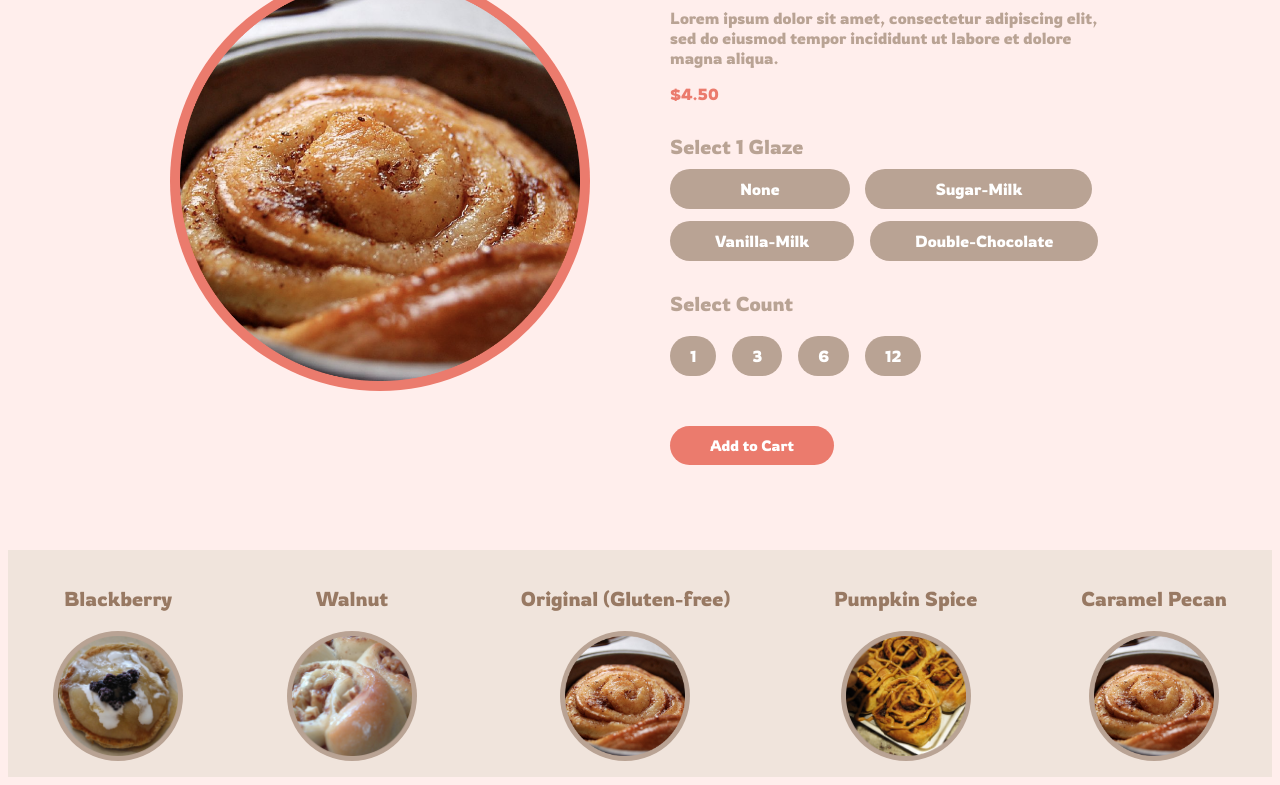
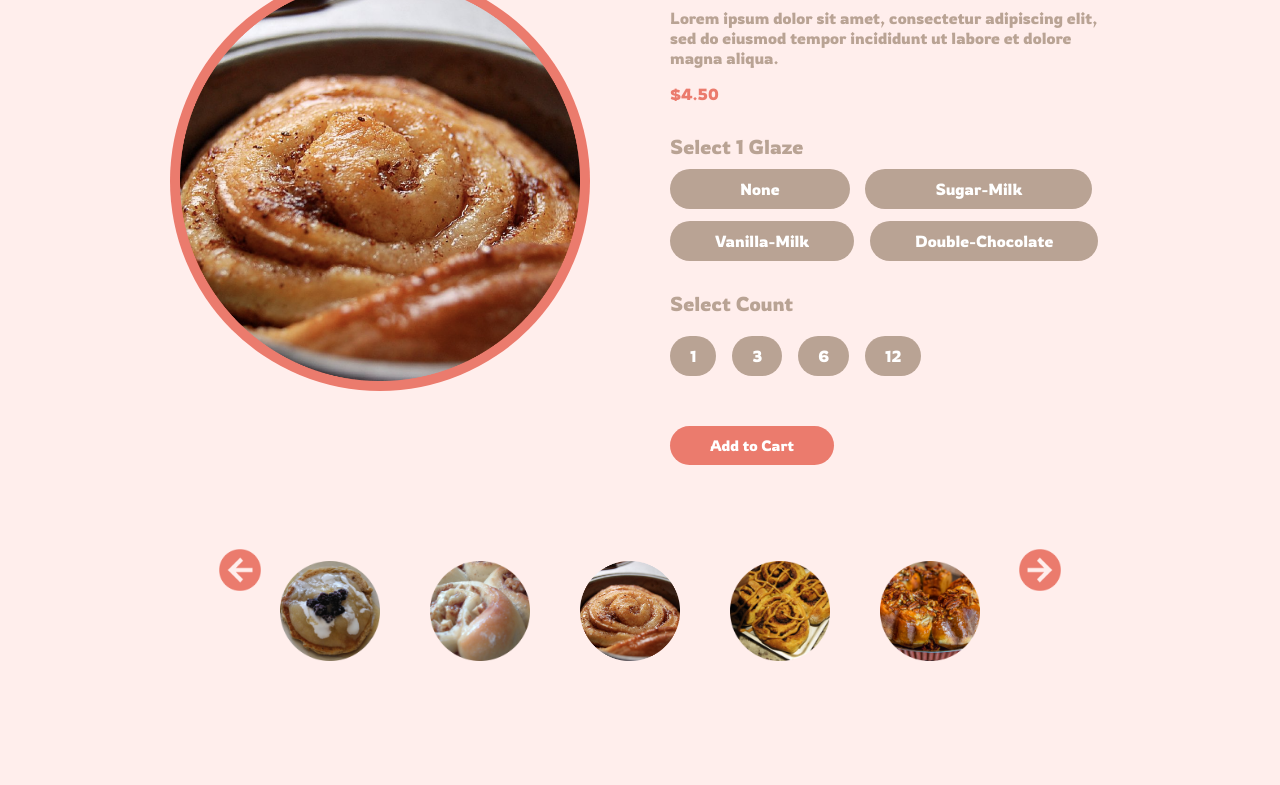
Before and after one commit to yunjichung/homework_6b, a plain HTML site: page product.html in a window 1280 px wide. Shown: the part 229-1014 px from the top of the page. After the commit the page ends 982 px from the top, so only its background shows below. Drawn offline with Linux system fonts and the light colour scheme.

Commit message:
carousel

```diff
--- /dev/null
+++ b/carousel.js
@@ -0,0 +1,7 @@
+$("#leftbutton").click(function(){
+    $(".car_rolls li").eq(0).insertAfter(".car_rolls li:last-child");
+});
+
+$("#rightbutton").click(function(){
+    $(".car_rolls li").eq(-1).insertBefore(".car_rolls li:first-child");
+});
--- a/product.css
+++ b/product.css
@@ -219,3 +219,42 @@ a {
   background-color: #F0E4DC;
   color: #B9A394;
 }
+
+
+/* CAROUSEL */
+
+.car_container{
+    width:850px; height:200px; position:relative;
+    margin:80px auto 0 auto;
+}
+
+.car_button{
+    display:block; position:absolute;
+    width:50px; height:50px;
+    border: none;
+}
+
+#leftbutton {
+    background:url(images/left.png);
+    no-repeat center center;
+    background-size:50px; left:0;
+}
+
+#rightbutton {
+    background:url(images/right.png);
+    no-repeat center center;
+    background-size:50px; right:0;
+}
+
+.car_rolls{
+    width:100%; height:100%;
+    overflow:hidden;
+}
+
+.car_rolls li {float:left; text-align:center;
+    width:150px;
+}
+
+.car_image {
+    width:100px;
+}
--- a/product.html
+++ b/product.html
@@ -8,6 +8,7 @@
         <link rel="preconnect" href="https://fonts.gstatic.com" crossorigin>
         <link href="https://fonts.googleapis.com/css2?family=Rowdies:wght@300;400;700&display=swap" rel="stylesheet">
         <script defer src="product.js"></script>
+        <script defer src="carousel.js"></script>
         <script src="jquery-3.6.0.min.js"></script>
     </head>
 
@@ -77,7 +78,21 @@
             </div>
         </div>
 
-        <div id="ourfav">
+        <div class="car_container">
+            <button class="car_button" id="leftbutton"></button>
+            <button class="car_button" id="rightbutton"></button>
+            <div class="car_rolls">
+                <ul>
+                    <li><img class="car_image" src="images/blackberry.png" alt="blackberry"></li>
+                    <li><img class="car_image" src="images/walnut.png" alt="walnut"></li>
+                    <li><img class="car_image" src="images/original.png" alt="original gluten free"></li>
+                    <li><img class="car_image" src="images/pumpkin.png" alt="pumpkin spice"></li>
+                    <li><img class="car_image" src="images/caramel.png" alt="caramel pecan"></li>
+                </ul>
+            </div>
+        </div>
+
+        <!-- <div id="ourfav">
             <ul class="ulfav">
                 <li class="lifav">
                     <div class="fav0">
@@ -121,7 +136,7 @@
                 </li>
                 </div>
             </ul>
-        </div>
+        </div> -->
     <script src="nav.js"></script>
     </body>
 </html>
```
Also changed, not shown: cart.css (+11 -0 lines), README.txt (deleted), images/left.png (added), images/right.png (added), 2 other files.
